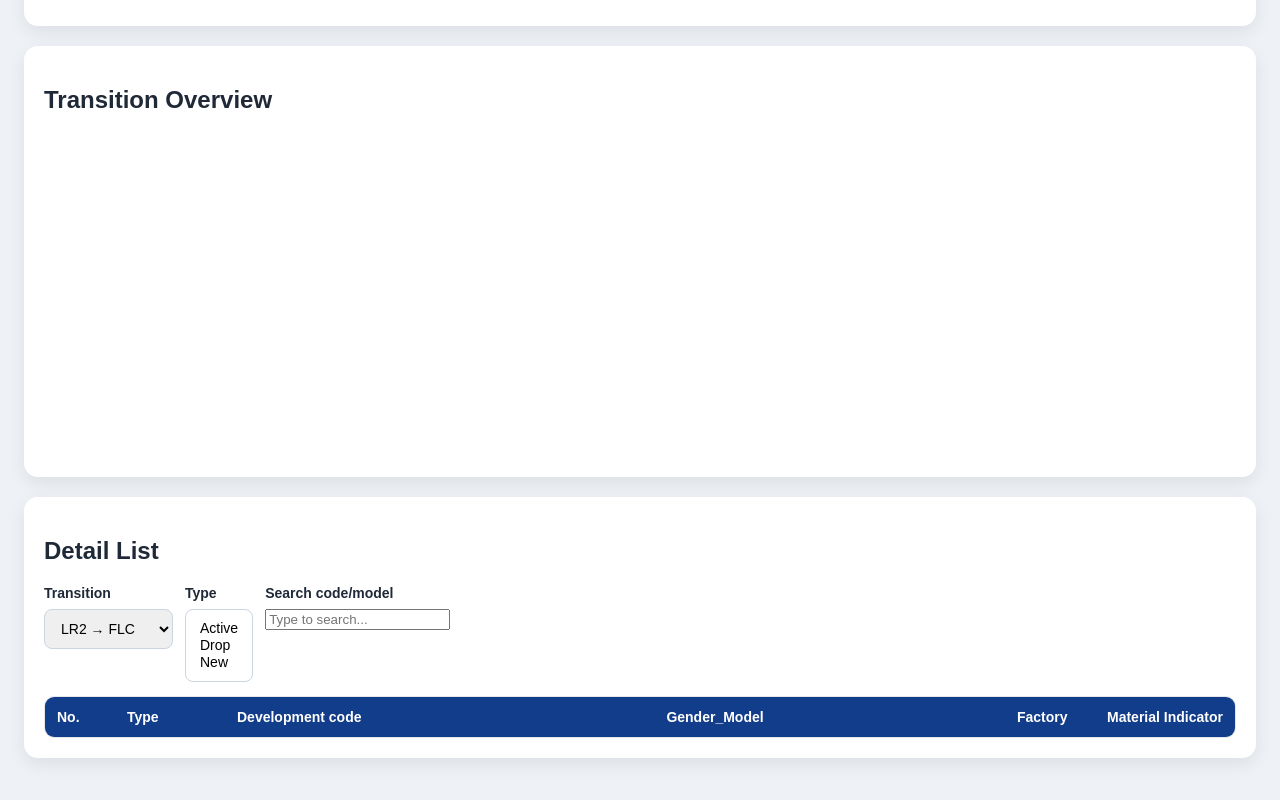
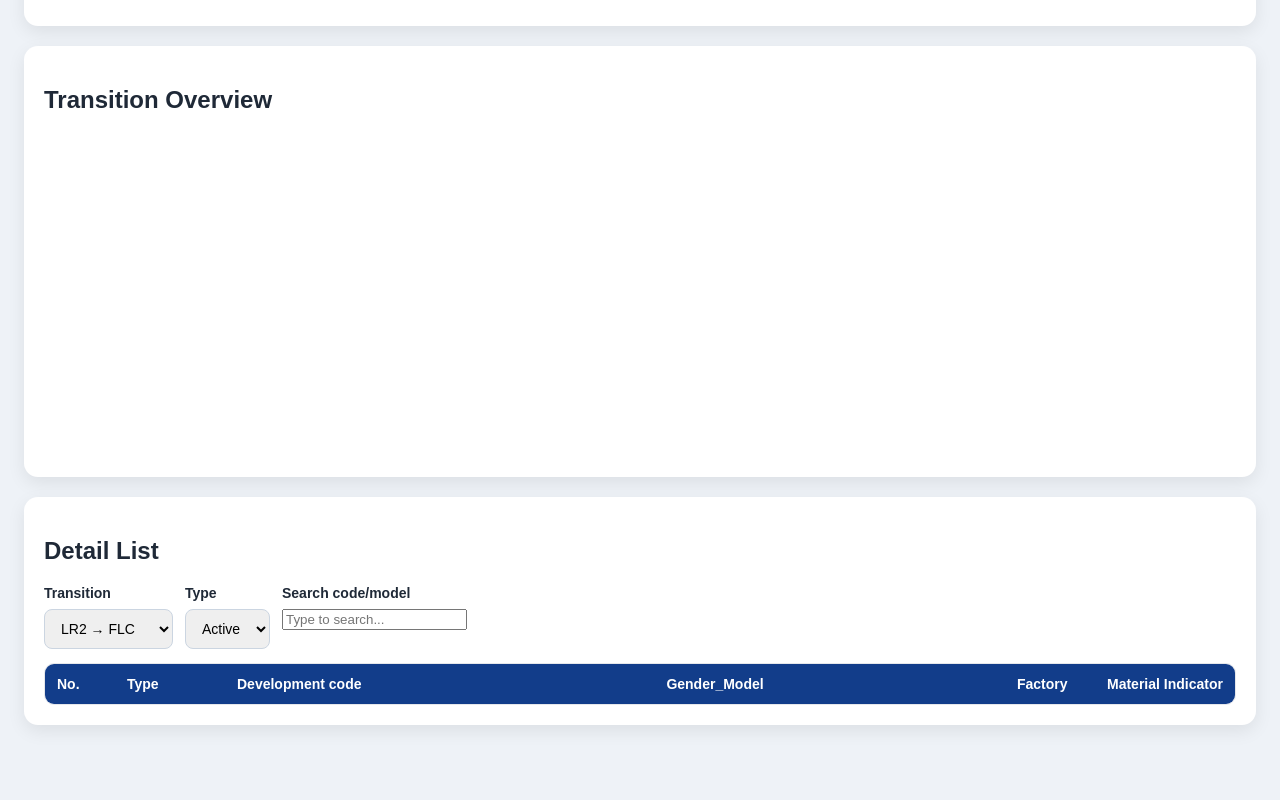
Before and after one commit to Capiepara/excel-report-tool, a plain HTML site: page index.html in a window 1280 px wide. Shown: the part 342-1142 px from the top of the page. After the commit the page ends 1111 px from the top, so only its background shows below. Drawn offline with nearby package versions, Linux system fonts and the light colour scheme.

Commit message:
V3.25.26_01

```diff
--- a/index.html
+++ b/index.html
@@ -270,11 +270,11 @@
 
         <div class="field">
           <label>Type</label>
-          <select id="typeFilter" multiple size="3">
-          <option value="Active">Active</option>
-          <option value="Drop">Drop</option>
-          <option value="New">New</option>
-        </select>
+          <select id="typeFilter">
+            <option value="Active">Active</option>
+            <option value="Drop">Drop</option>
+            <option value="New">New</option>
+          </select>
         </div>
 
         <div class="field">
```
